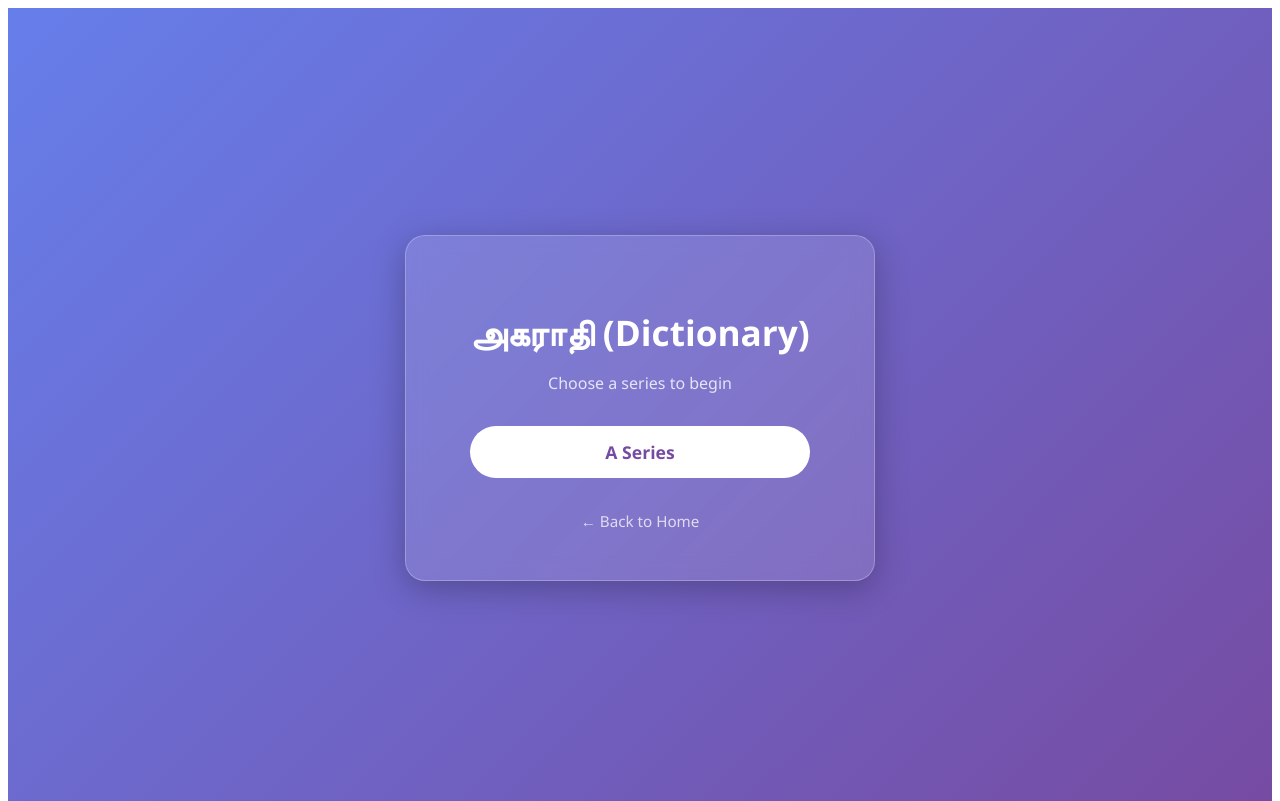
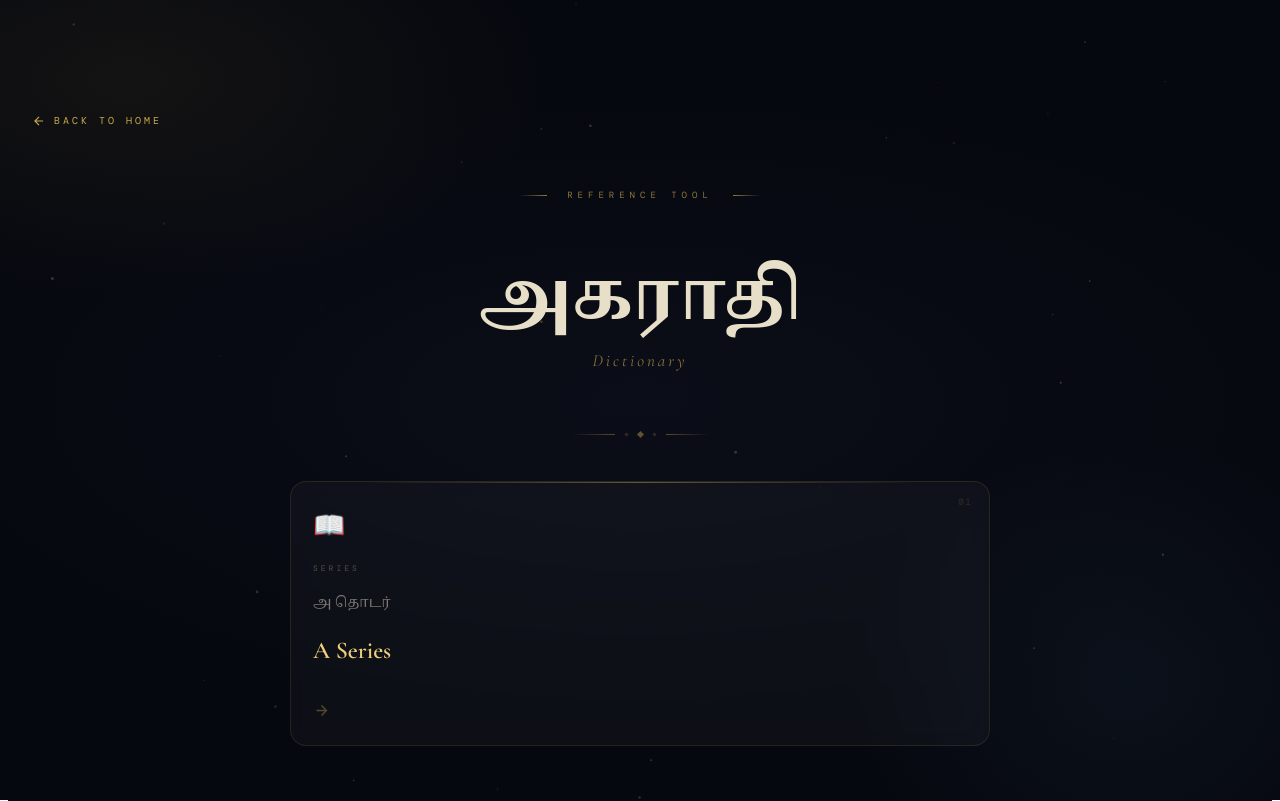
Before and after one commit to dhilip04211-cell/studywithdhilip, a React (Vite) app: page /#/dictionary/dictionary in a window 1280 px wide. Shown: the top 801 px of the page. Built offline with nearby package versions, Linux system fonts and the light colour scheme.

Commit message:
Update Dictionary.jsx

```diff
--- a/src/Dictionary/Dictionary.jsx
+++ b/src/Dictionary/Dictionary.jsx
@@ -1,53 +1,269 @@
-import React from "react";
+import React, { useEffect, useRef } from "react";
 import { Link } from "react-router-dom";
+
+const SERIES = [
+  { id: "a-series", label: "A Series", tamil: "அ தொடர்", num: "01", color: "#C9A84C", accent: "#F0D07A" },
+];
+
+function ParticleCanvas() {
+  const ref = useRef(null);
+  useEffect(() => {
+    const canvas = ref.current;
+    if (!canvas) return;
+    const ctx = canvas.getContext("2d");
+    let raf;
+    const resize = () => { canvas.width = innerWidth; canvas.height = innerHeight; };
+    resize();
+    window.addEventListener("resize", resize);
+    const dots = Array.from({ length: 45 }, () => ({
+      x: Math.random() * innerWidth, y: Math.random() * innerHeight,
+      r: Math.random() * 1.2 + 0.3,
+      dx: (Math.random() - 0.5) * 0.2, dy: (Math.random() - 0.5) * 0.2,
+      o: Math.random() * 0.3 + 0.08,
+    }));
+    const draw = () => {
+      ctx.clearRect(0, 0, canvas.width, canvas.height);
+      dots.forEach(d => {
+        d.x += d.dx; d.y += d.dy;
+        if (d.x < 0 || d.x > canvas.width) d.dx *= -1;
+        if (d.y < 0 || d.y > canvas.height) d.dy *= -1;
+        ctx.beginPath(); ctx.arc(d.x, d.y, d.r, 0, Math.PI * 2);
+        ctx.fillStyle = `rgba(201,168,76,${d.o})`; ctx.fill();
+      });
+      for (let i = 0; i < dots.length; i++)
+        for (let j = i + 1; j < dots.length; j++) {
+          const dist = Math.hypot(dots[i].x - dots[j].x, dots[i].y - dots[j].y);
+          if (dist < 110) {
+            ctx.beginPath(); ctx.moveTo(dots[i].x, dots[i].y); ctx.lineTo(dots[j].x, dots[j].y);
+            ctx.strokeStyle = `rgba(201,168,76,${0.055 * (1 - dist / 110)})`;
+            ctx.lineWidth = 0.5; ctx.stroke();
+          }
+        }
+      raf = requestAnimationFrame(draw);
+    };
+    draw();
+    return () => { cancelAnimationFrame(raf); window.removeEventListener("resize", resize); };
+  }, []);
+  return <canvas ref={ref} style={{ position: "fixed", inset: 0, zIndex: 0, pointerEvents: "none" }} />;
+}
 
 export default function Dictionary() {
   return (
-    <div style={styles.page}>
-      <div style={styles.card}>
-        <h1 style={styles.title}>அகராதி (Dictionary)</h1>
-        <p style={styles.subtitle}>Choose a series to begin</p>
-        <div style={styles.btnGroup}>
-          <Link to="/dictionary/a-series" style={styles.btn}>A Series</Link>
+    <>
+      <style>{`
+        @import url('https://fonts.googleapis.com/css2?family=Cormorant+Garamond:ital,wght@0,600;0,700;1,400&family=DM+Mono:wght@400;500&family=Noto+Serif+Tamil:wght@400;700&family=Outfit:wght@300;400;500&display=swap');
+
+        .dict-page {
+          min-height: 100vh;
+          background: #06080f;
+          font-family: 'Outfit', sans-serif;
+          color: #e8dfc8;
+          position: relative;
+          overflow-x: hidden;
+          display: flex;
+          flex-direction: column;
+          align-items: center;
+          justify-content: center;
+          padding: 60px 24px 80px;
+        }
+        .dict-mesh {
+          position: fixed; inset: 0; z-index: 0; pointer-events: none;
+          background:
+            radial-gradient(ellipse 55% 45% at 10% 10%, rgba(201,168,76,0.07) 0%, transparent 60%),
+            radial-gradient(ellipse 40% 55% at 88% 85%, rgba(91,155,213,0.06) 0%, transparent 55%),
+            radial-gradient(ellipse 60% 40% at 50% 50%, #0b0d18 0%, #06080f 100%);
+        }
+        .dict-inner { position: relative; z-index: 1; display: flex; flex-direction: column; align-items: center; width: 100%; }
+
+        /* back */
+        .dict-back {
+          align-self: flex-start;
+          display: inline-flex; align-items: center; gap: 8px;
+          font-family: 'DM Mono', monospace;
+          font-size: 10px; letter-spacing: 3px; text-transform: uppercase;
+          color: #C9A84C; opacity: 0.65;
+          text-decoration: none;
+          margin-bottom: 52px;
+          transition: opacity 0.2s, gap 0.2s;
+          animation: dictRise 0.5s ease both;
+        }
+        .dict-back:hover { opacity: 1; gap: 13px; }
+
+        /* header */
+        .dict-header {
+          text-align: center;
+          margin-bottom: 44px;
+          animation: dictRise 0.65s 0.05s ease both;
+        }
+        .dict-eyebrow {
+          display: inline-flex; align-items: center; gap: 10px;
+          font-family: 'DM Mono', monospace;
+          font-size: 9px; letter-spacing: 5px; text-transform: uppercase;
+          color: #C9A84C; opacity: 0.7; margin-bottom: 18px;
+        }
+        .dict-eyebrow span {
+          display: inline-block; width: 28px; height: 1px;
+          background: linear-gradient(90deg, transparent, #C9A84C);
+        }
+        .dict-eyebrow span:last-child { background: linear-gradient(90deg, #C9A84C, transparent); }
+        .dict-ta {
+          font-family: 'Noto Serif Tamil', serif;
+          font-size: clamp(38px, 6vw, 68px);
+          font-weight: 700; line-height: 1;
+          color: #e8dfc8; letter-spacing: -1px; margin-bottom: 8px;
+        }
+        .dict-en {
+          font-family: 'Cormorant Garamond', serif;
+          font-style: italic; font-size: 17px;
+          color: #C9A84C; opacity: 0.65; letter-spacing: 3px;
+        }
+
+        /* ornament */
+        .dict-orn {
+          display: flex; align-items: center; gap: 10px; justify-content: center;
+          margin-bottom: 44px;
+          animation: dictRise 0.6s 0.1s ease both;
+        }
+        .orn-l { width: 44px; height: 1px; background: linear-gradient(90deg, transparent, rgba(201,168,76,0.4)); }
+        .orn-l:last-child { background: linear-gradient(90deg, rgba(201,168,76,0.4), transparent); }
+        .orn-d { width: 5px; height: 5px; background: #C9A84C; transform: rotate(45deg); opacity: 0.45; }
+        .orn-s { width: 3px; height: 3px; background: #C9A84C; transform: rotate(45deg); opacity: 0.2; }
+
+        /* grid */
+        .dict-grid {
+          display: grid;
+          grid-template-columns: repeat(auto-fit, minmax(230px, 1fr));
+          gap: 16px;
+          width: min(700px, 100%);
+        }
+
+        /* card */
+        .dict-card {
+          position: relative;
+          display: flex; flex-direction: column;
+          padding: 26px 22px 22px;
+          border-radius: 16px;
+          background: rgba(255,255,255,0.03);
+          border: 1px solid rgba(201,168,76,0.13);
+          text-decoration: none;
+          color: #e8dfc8;
+          overflow: hidden;
+          backdrop-filter: blur(8px);
+          transition: transform 0.3s cubic-bezier(.22,.68,0,1.2), border-color 0.3s, box-shadow 0.3s;
+          animation: dictRise 0.55s ease both;
+        }
+        .dict-card:hover {
+          transform: translateY(-7px) scale(1.02);
+          border-color: rgba(201,168,76,0.32);
+          box-shadow: 0 28px 55px rgba(0,0,0,0.5), 0 0 0 1px rgba(201,168,76,0.07);
+        }
+        .dict-card:hover .dc-glow  { opacity: 1; }
+        .dict-card:hover .dc-shine { opacity: 0.75; }
+        .dict-card:hover .dc-arrow { transform: translateX(5px); opacity: 1; }
+
+        .dc-glow {
+          position: absolute; inset: 0; border-radius: 16px;
+          opacity: 0; pointer-events: none; transition: opacity 0.4s;
+        }
+        .dc-shine {
+          position: absolute; top: 0; left: 10%; right: 10%; height: 1px;
+          opacity: 0.45; transition: opacity 0.3s;
+        }
+        .dc-num {
+          position: absolute; top: 14px; right: 16px;
+          font-family: 'DM Mono', monospace;
+          font-size: 9px; letter-spacing: 2px;
+          color: rgba(201,168,76,0.18);
+        }
+        .dc-icon { font-size: 26px; margin-bottom: 14px; }
+        .dc-label {
+          font-family: 'DM Mono', monospace;
+          font-size: 8px; letter-spacing: 3px; text-transform: uppercase;
+          color: rgba(232,223,200,0.3); margin-bottom: 5px;
+        }
+        .dc-ta {
+          font-family: 'Noto Serif Tamil', serif;
+          font-size: 14px; opacity: 0.5; margin-bottom: 4px;
+        }
+        .dc-title {
+          font-family: 'Cormorant Garamond', serif;
+          font-size: 24px; font-weight: 600; line-height: 1.1;
+        }
+        .dc-arrow {
+          margin-top: 18px; opacity: 0.38;
+          transition: transform 0.25s, opacity 0.25s;
+        }
+
+        /* footer */
+        .dict-footer {
+          margin-top: 64px;
+          font-family: 'DM Mono', monospace;
+          font-size: 9px; letter-spacing: 3px;
+          color: rgba(201,168,76,0.16);
+          text-transform: uppercase;
+          animation: dictRise 0.7s 0.5s ease both;
+        }
+
+        @keyframes dictRise {
+          from { opacity: 0; transform: translateY(18px); }
+          to   { opacity: 1; transform: translateY(0); }
+        }
+
+        @media (max-width: 480px) {
+          .dict-page { padding: 36px 16px 60px; }
+          .dict-grid { grid-template-columns: 1fr; }
+        }
+      `}</style>
+
+      <div className="dict-page">
+        <div className="dict-mesh" />
+        <ParticleCanvas />
+
+        <div className="dict-inner">
+          <Link to="/" className="dict-back">
+            <svg width="14" height="14" viewBox="0 0 24 24" fill="none" stroke="currentColor" strokeWidth="2">
+              <path d="M19 12H5M12 19l-7-7 7-7" />
+            </svg>
+            Back to Home
+          </Link>
+
+          <header className="dict-header">
+            <div className="dict-eyebrow"><span />&nbsp;Reference Tool&nbsp;<span /></div>
+            <h1 className="dict-ta">அகராதி</h1>
+            <p className="dict-en">Dictionary</p>
+          </header>
+
+          <div className="dict-orn">
+            <div className="orn-l" /><div className="orn-s" /><div className="orn-d" /><div className="orn-s" /><div className="orn-l" />
+          </div>
+
+          <div className="dict-grid">
+            {SERIES.map((s, i) => (
+              <Link
+                key={s.id}
+                to={`/dictionary/${s.id}`}
+                className="dict-card"
+                style={{ animationDelay: `${i * 0.08 + 0.18}s` }}
+              >
+                <div className="dc-glow" style={{ background: `radial-gradient(circle at 50% 0%, ${s.color}1e 0%, transparent 70%)` }} />
+                <div className="dc-shine" style={{ background: `linear-gradient(90deg, transparent, ${s.color}, transparent)` }} />
+                <span className="dc-num">{s.num}</span>
+                <div className="dc-icon">📖</div>
+                <p className="dc-label">Series</p>
+                <p className="dc-ta">{s.tamil}</p>
+                <h2 className="dc-title" style={{ color: s.accent }}>{s.label}</h2>
+                <div className="dc-arrow" style={{ color: s.color }}>
+                  <svg width="17" height="17" viewBox="0 0 24 24" fill="none" stroke="currentColor" strokeWidth="2">
+                    <path d="M5 12h14M12 5l7 7-7 7" />
+                  </svg>
+                </div>
+              </Link>
+            ))}
+          </div>
+
+          <footer className="dict-footer">© 2025 &nbsp;·&nbsp; StudyWithDhilip &nbsp;·&nbsp; Tamil Excellence</footer>
         </div>
-        <Link to="/" style={styles.backLink}>← Back to Home</Link>
       </div>
-    </div>
+    </>
   );
 }
-
-const styles = {
-  page: {
-    minHeight: "100vh",
-    display: "flex",
-    alignItems: "center",
-    justifyContent: "center",
-    background: "linear-gradient(135deg, #667eea 0%, #764ba2 100%)",
-    fontFamily: "'Segoe UI', sans-serif",
-  },
-  card: {
-    background: "rgba(255,255,255,0.12)",
-    backdropFilter: "blur(10px)",
-    border: "1px solid rgba(255,255,255,0.25)",
-    borderRadius: "20px",
-    padding: "3rem 4rem",
-    textAlign: "center",
-    boxShadow: "0 8px 32px rgba(0,0,0,0.25)",
-    color: "white",
-  },
-  title: { fontSize: "2.2rem", marginBottom: "0.5rem" },
-  subtitle: { fontSize: "1rem", opacity: 0.8, marginBottom: "2rem" },
-  btnGroup: { display: "flex", flexDirection: "column", gap: "15px", marginBottom: "2rem" },
-  btn: {
-    padding: "14px 50px",
-    fontSize: "1.1rem",
-    fontWeight: "bold",
-    borderRadius: "50px",
-    background: "#fff",
-    color: "#764ba2",
-    textDecoration: "none",
-    transition: "all 0.3s ease",
-    display: "inline-block",
-  },
-  backLink: { color: "rgba(255,255,255,0.75)", textDecoration: "none", fontSize: "0.95rem" },
-};
```
